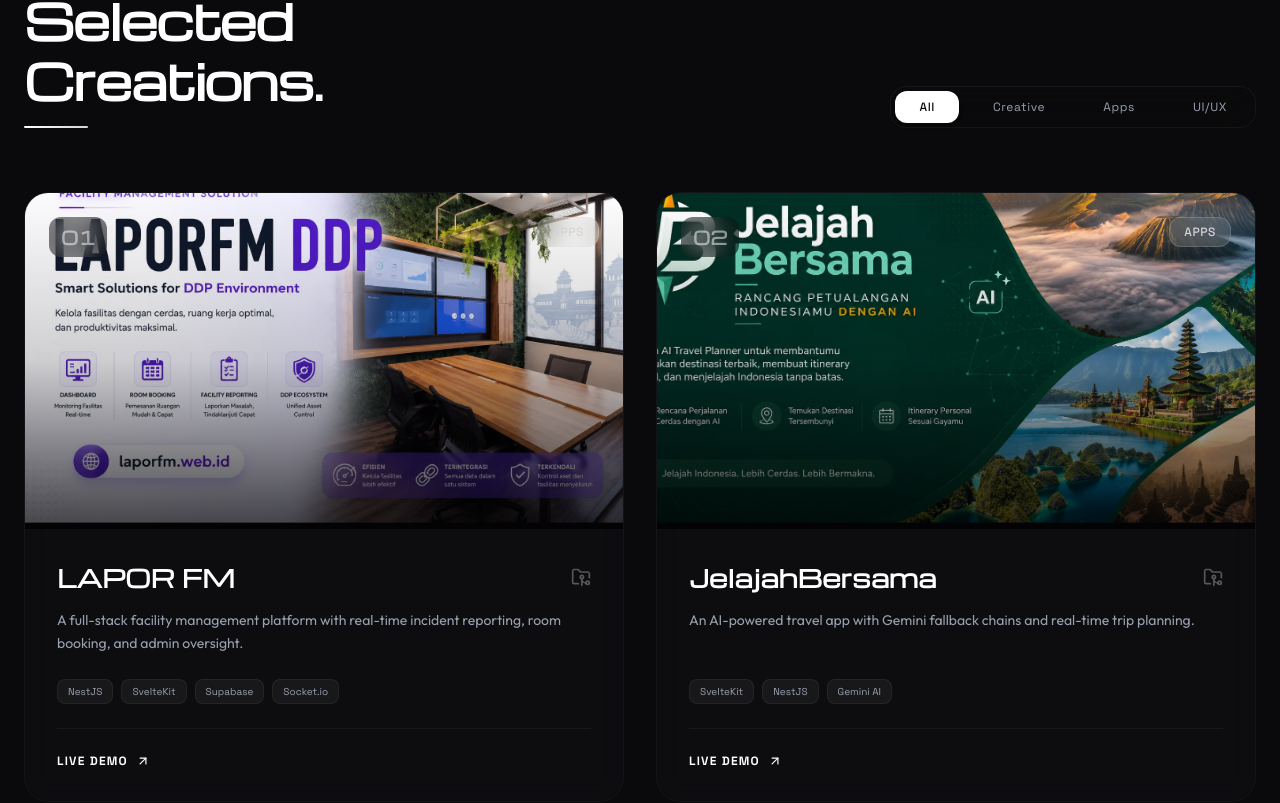
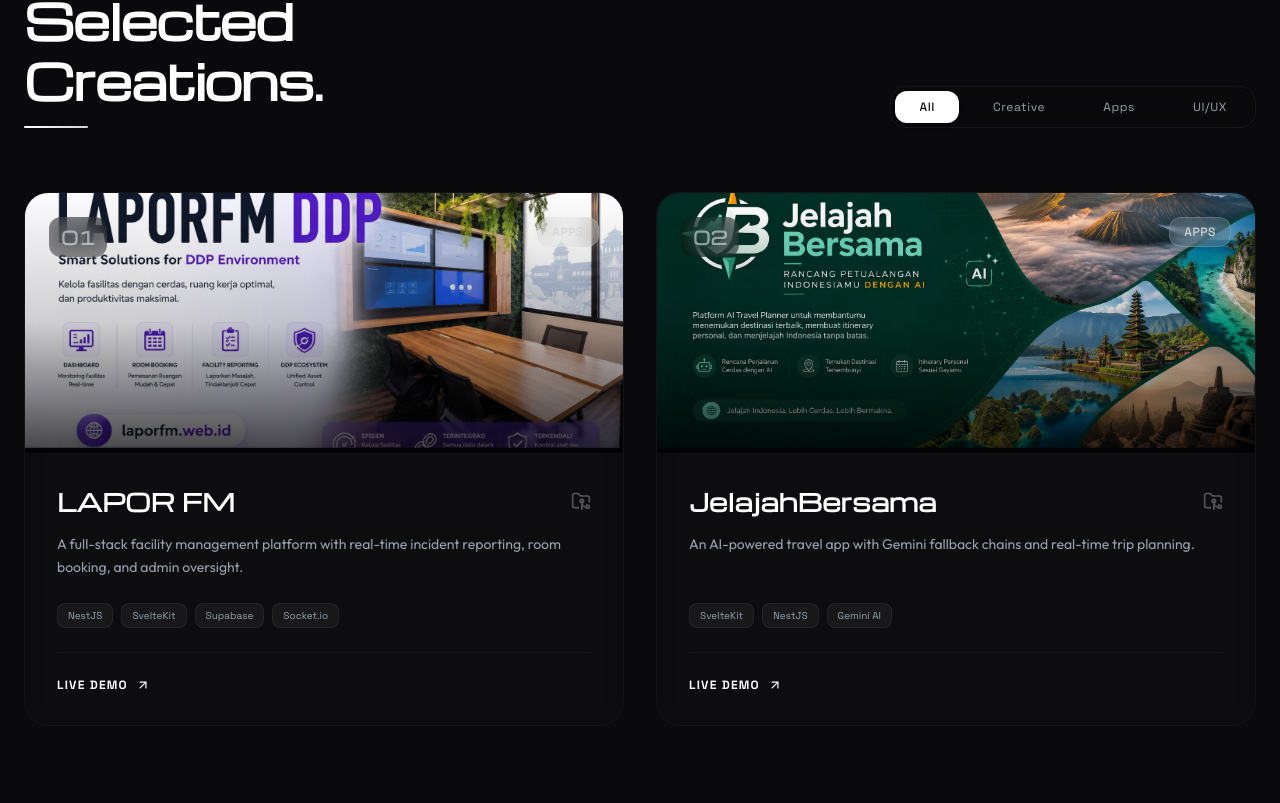
Before and after one commit to fathurrach/portofolio-atnx, a React (Vite) app: page / in a window 1280 px wide. Shown: the part 2172-2975 px from the top of the page. Built offline with nearby package versions, Linux system fonts and the light colour scheme.

Commit message:
style: reduce showcase image height from aspect-video to compact fixed height

```diff
--- a/src/components/Portfolio.tsx
+++ b/src/components/Portfolio.tsx
@@ -121,7 +121,7 @@
               className="group rounded-3xl glass-card border border-black/10 dark:border-white/5 overflow-hidden flex flex-col justify-between"
             >
               {/* Project Image */}
-              <div className="relative overflow-hidden aspect-video">
+              <div className="relative overflow-hidden h-[200px] md:h-[260px]">
                 {/* Overlay index */}
                 <div className="absolute top-6 left-6 z-25 font-heading font-extrabold text-lg text-white/50 py-1.5 px-3 rounded-xl bg-black/40 backdrop-blur-md">
                   0{idx + 1}
```
